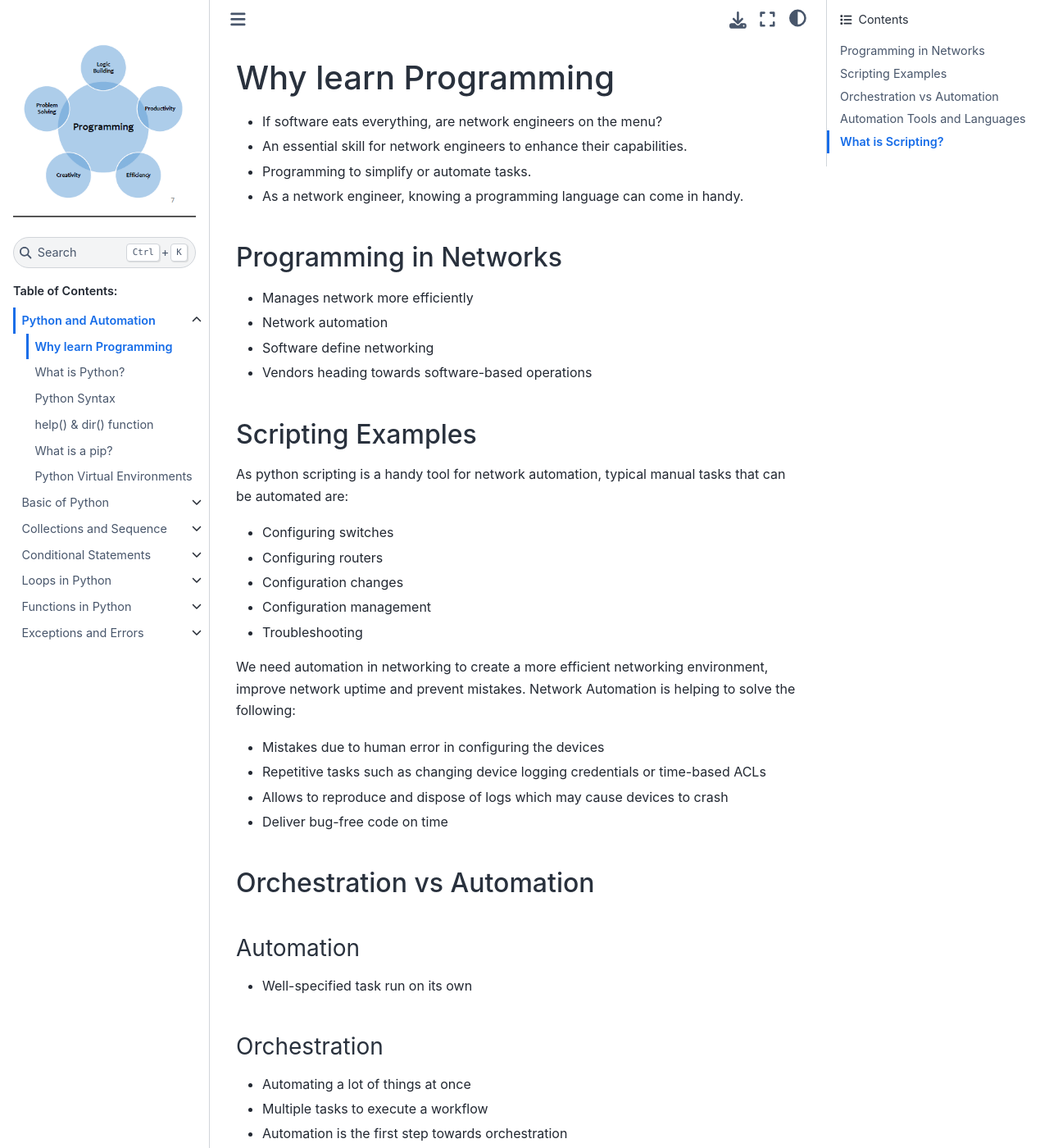
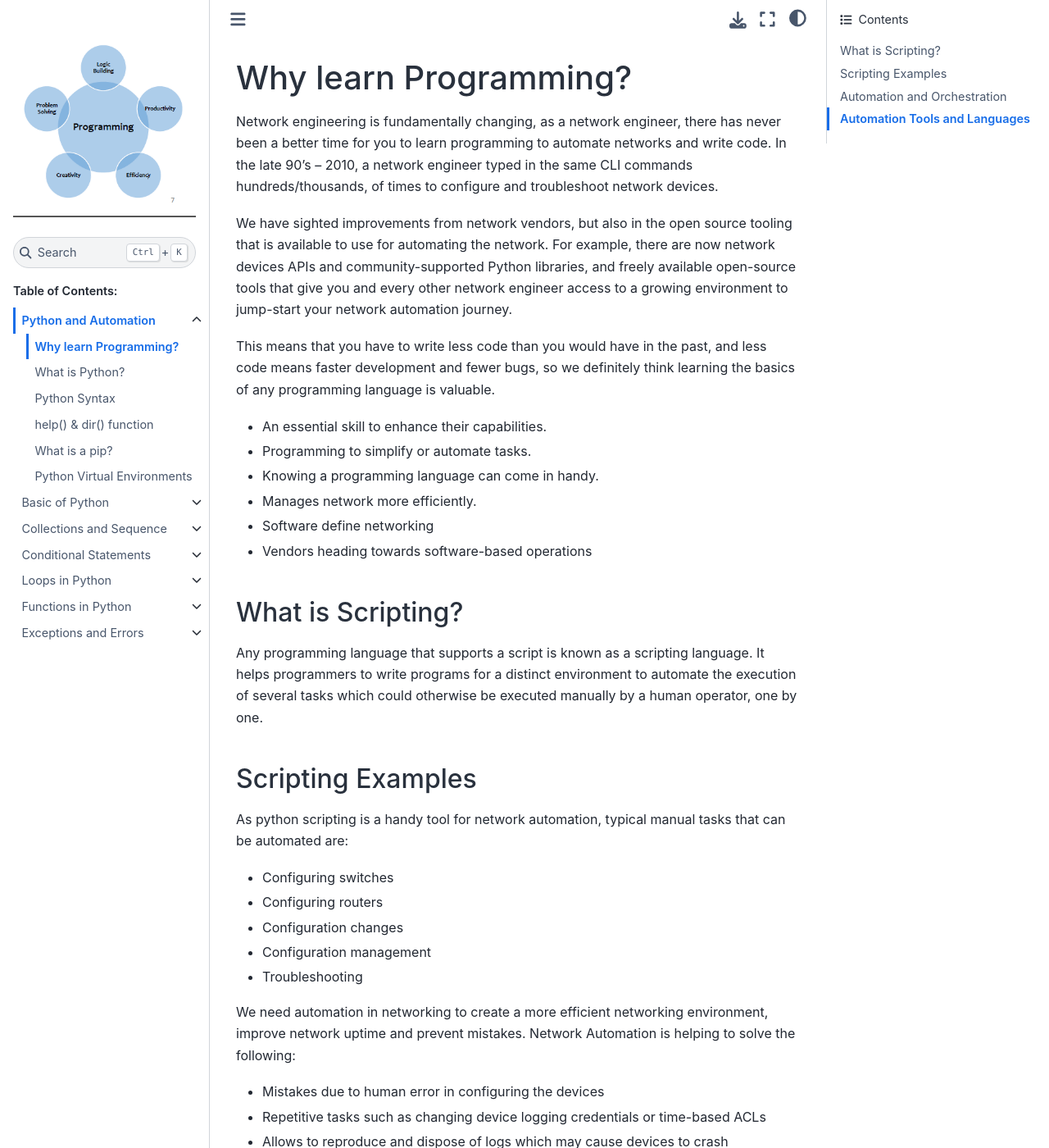
Before and after one commit to sydasif/python-book, a Sphinx documentation site: the page built from docs/source/ch-01/01_intro.md, in a window 1280 px wide and 1400 px high. Shown: the whole window at 82% size. Built offline with Sphinx 7.4.7 and the Sphinx Book theme 1.1.4, drawn with Linux system fonts in a browser that asks for light colours; some of the changed text lies outside the part shown.

Commit message:
update intro

```diff
--- a/docs/source/ch-01/01_intro.md
+++ b/docs/source/ch-01/01_intro.md
@@ -1,16 +1,21 @@
-# Why learn Programming
+# Why learn Programming?
 
-- If software eats everything, are network engineers on the menu?
-- An essential skill for network engineers to enhance their capabilities.
+Network engineering is fundamentally changing, as a network engineer, there has never been a better time for you to learn programming to automate networks and write code. In the late 90’s – 2010, a network engineer typed in the same CLI commands hundreds/thousands, of times to configure and troubleshoot network devices.
+
+We have sighted improvements from network vendors, but also in the open source tooling that is available to use for automating the network. For example, there are now network devices APIs and community-supported Python libraries, and freely available open-source tools that give you and every other network engineer access to a growing environment to jump-start your network automation journey.
+
+This means that you have to write less code than you would have in the past, and less code means faster development and fewer bugs, so we definitely think learning the basics of any programming language is valuable.
+
+- An essential skill to enhance their capabilities.
 - Programming to simplify or automate tasks.
-- As a network engineer, knowing a programming language can come in handy.
-
-## Programming in Networks
-
-- Manages network more efficiently
-- Network automation
+- Knowing a programming language can come in handy.
+- Manages network more efficiently.
 - Software define networking
 - Vendors heading towards software-based operations
+
+## What is Scripting?
+
+Any programming language that supports a script is known as a scripting language. It helps programmers to write programs for a distinct environment to automate the execution of several tasks which could otherwise be executed manually by a human operator, one by one.
 
 ## Scripting Examples
 
@@ -29,7 +34,7 @@ We need automation in networking to create a more efficient networking environme
 - Allows to reproduce and dispose of logs which may cause devices to crash
 - Deliver bug-free code on time
 
-## Orchestration vs Automation
+## Automation and Orchestration
 
 ### Automation
 
```
Also changed, not shown: other parts of docs/source/ch-01/01_intro.md (+0 -4 lines).
